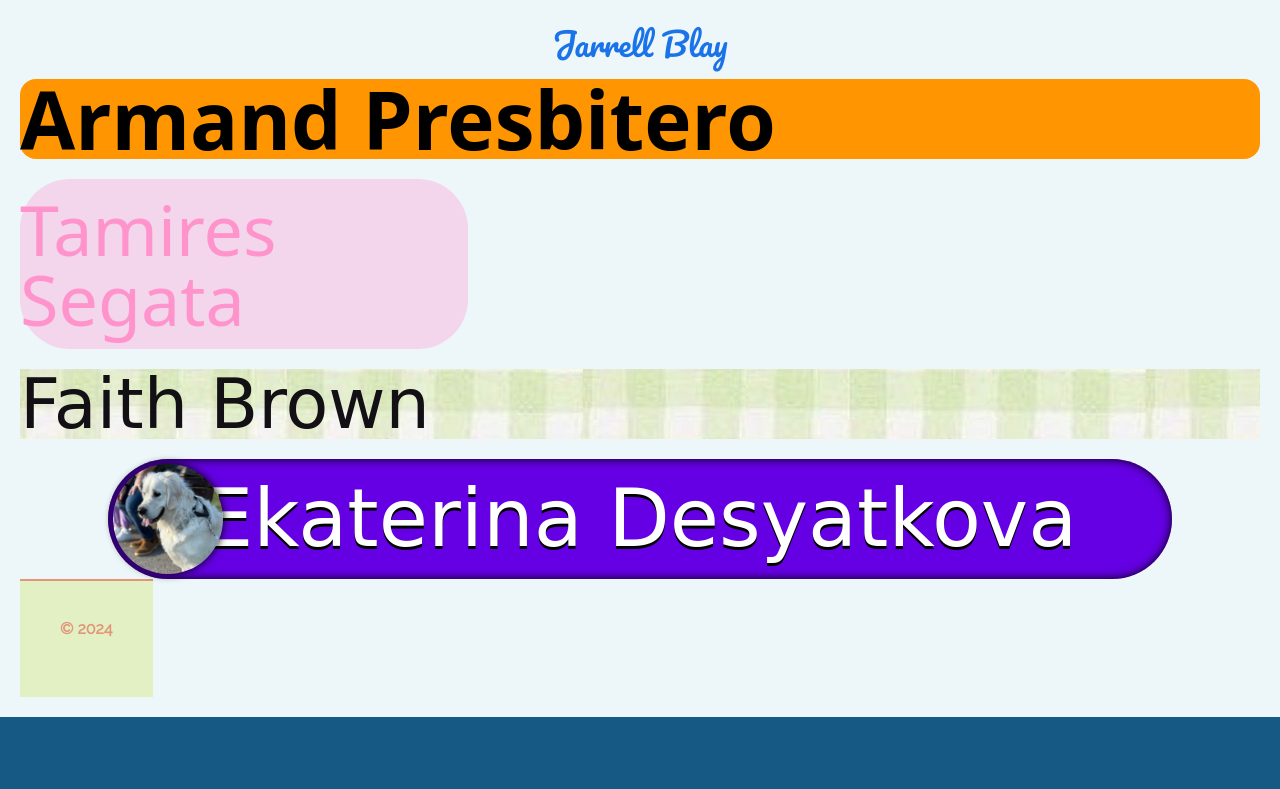
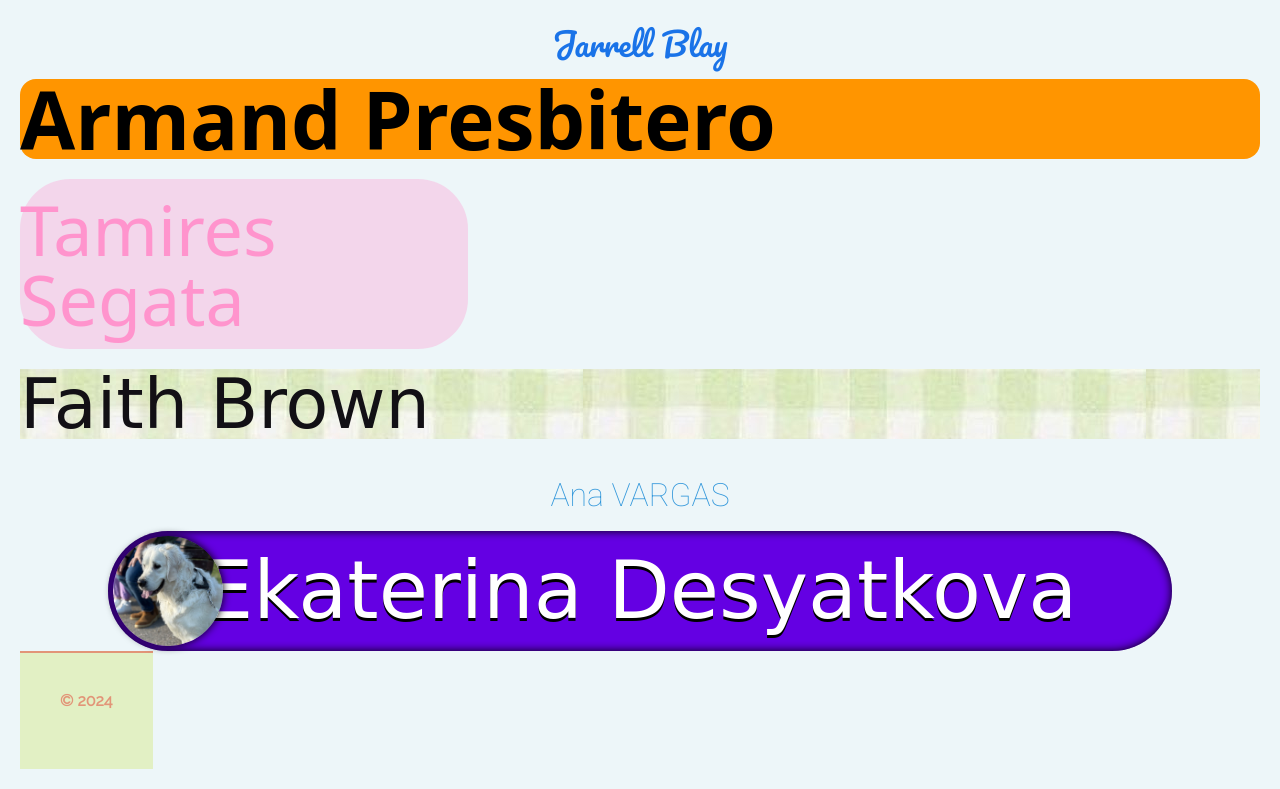
Before and after one commit to Sachin712/INM420-Summer2025, a website: page public/index.html in a window 1280 px wide. Shown: the part 2441-3230 px from the top of the page. Before the commit the page ends 3158 px from the top, so only its background shows below. Drawn offline with nearby package versions, Linux system fonts and the light colour scheme; a web font is replaced by a local one.

Commit message:
Added Ana Vargas name and styling

```diff
--- a/public/assets/css/style.css
+++ b/public/assets/css/style.css
@@ -630,3 +630,16 @@ section.deka span {
   font-size: 70px;
   font-weight: 500;
 }
+
+/*ANA VARGAS*/
+.ana-vargas {
+  font-family: 'Roboto', sans-serif;
+  font-size: 2rem;
+  color: #3498db;
+  text-align: center;
+  margin-top: 20px;
+}.ana-vargas:hover {
+  color: #e74c3c;
+  transform: scale(1.1);
+  transition: transform 0.3s, color 0.3s;
+}
--- a/public/index.html
+++ b/public/index.html
@@ -104,6 +104,8 @@
 
         <p class="faith">Faith Brown</p>
 
+        <p class="ana-vargas">Ana VARGAS</p>
+
         <section class="deka">
             <span>Ekaterina Desyatkova</span>
         </section>
```
